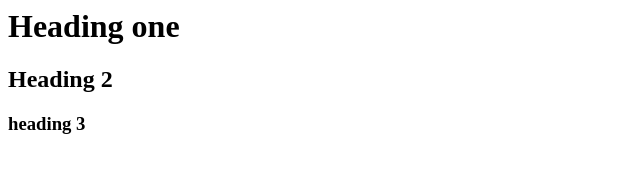
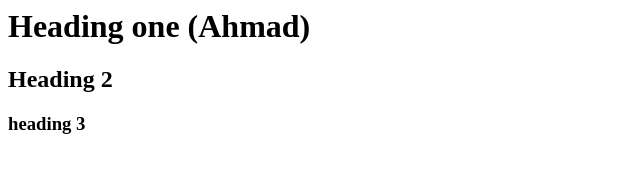
Before and after one commit to ausafahmad700/day1, a plain HTML site: page index.html in a window 1280 px wide. Shown: the whole page, without its empty margins (0-640 px from the left). Drawn offline with Linux system fonts and the light colour scheme.

Commit message:
add second name

```diff
--- a/index.html
+++ b/index.html
@@ -1,3 +1,3 @@
-<h1>Heading one</h1>
+<h1>Heading one (Ahmad)</h1>
 <h2>Heading 2</h2>
 <h3>heading 3</h3>
```
